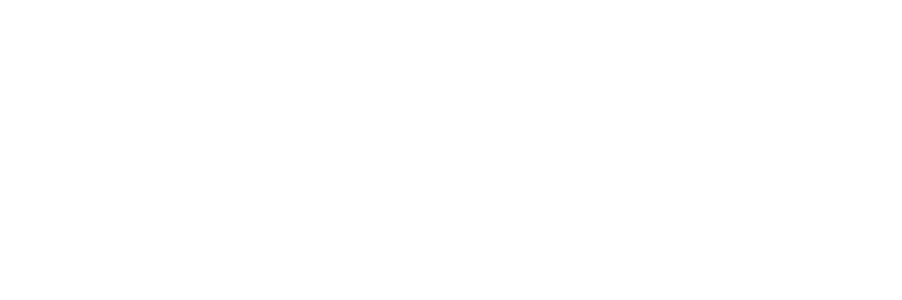
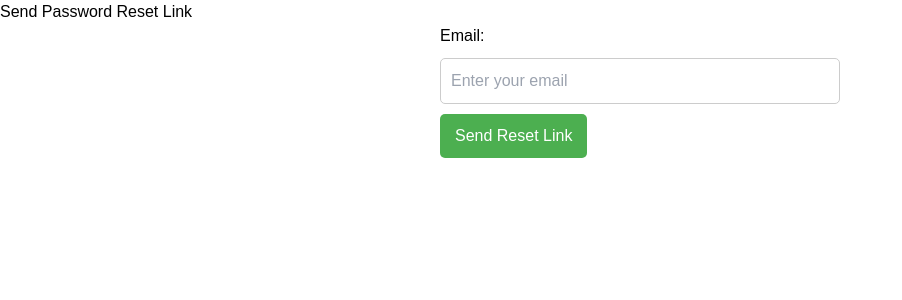
Before and after one commit to Sahet-dev/CourseUserFrontend, a Vue app: page /forgot-password in a window 1280 px wide. Before the commit this address had no page. Shown: the top 300 px of the page, without its empty margins (0-902 px from the left). Built offline with nearby package versions, Linux system fonts and the light colour scheme.

Commit message:
implement password updating

```diff
--- /dev/null
+++ b/src/components/RecoverPassword.vue
@@ -0,0 +1,91 @@
+<template>
+    <div>
+        <h1>Send Password Reset Link</h1>
+        <form @submit.prevent="sendPasswordResetLink">
+            <div>
+                <label for="email">Email:</label>
+                <input
+                    type="email"
+                    id="email"
+                    v-model="email"
+                    required
+                    placeholder="Enter your email"
+                />
+            </div>
+            <button type="submit">Send Reset Link</button>
+        </form>
+
+        <!-- Success/Error Messages -->
+        <p v-if="message" :class="messageClass">{{ message }}</p>
+    </div>
+</template>
+
+<script setup>
+import { ref } from 'vue';
+import axios from 'axios';
+
+const email = ref('');
+const message = ref('');
+const messageClass = ref('');
+
+const sendPasswordResetLink = async () => {
+    try {
+        // Send POST request to the backend
+        const response = await axios.post('http://127.0.0.1:8000/api/send-password-reset-link', {
+            email: email.value,
+        });
+
+        // Show success message
+        message.value = response.data.message;
+        messageClass.value = 'success';
+    } catch (error) {
+        // Handle error
+        if (error.response && error.response.data) {
+            message.value = error.response.data.message;
+        } else {
+            message.value = 'An error occurred. Please try again.';
+        }
+        messageClass.value = 'error';
+    }
+};
+</script>
+
+<style scoped>
+/* Styling for the form */
+form {
+    max-width: 400px;
+    margin: 0 auto;
+}
+
+input[type="email"] {
+    width: 100%;
+    padding: 10px;
+    margin: 10px 0;
+    border-radius: 5px;
+    border: 1px solid #ccc;
+}
+
+button {
+    padding: 10px 15px;
+    background-color: #4CAF50;
+    color: white;
+    border: none;
+    border-radius: 5px;
+    cursor: pointer;
+}
+
+button:hover {
+    background-color: #45a049;
+}
+
+/* Success/Error message styles */
+.success {
+    color: green;
+    font-weight: bold;
+}
+
+.error {
+    color: red;
+    font-weight: bold;
+}
+</style>
--- a/src/router/index.js
+++ b/src/router/index.js
@@ -12,6 +12,7 @@ import Prices from "../components/Prices.vue";
 import SuccessPage from "../components/SuccessPage.vue";
 import CoursesList from "../components/CoursesList.vue";
 import EmailVerification from "../components/EmailVerification.vue";
+import RecoverPassword from "../components/RecoverPassword.vue";
 
 const routes = [
     {
@@ -80,6 +81,11 @@ const routes = [
         name: 'EmailVerification',
         component: EmailVerification,
     },
+    {
+        path: '/forgot-password',
+        name: 'RecoverPassword',
+        component: RecoverPassword,
+    },
 
 ];
 
```
